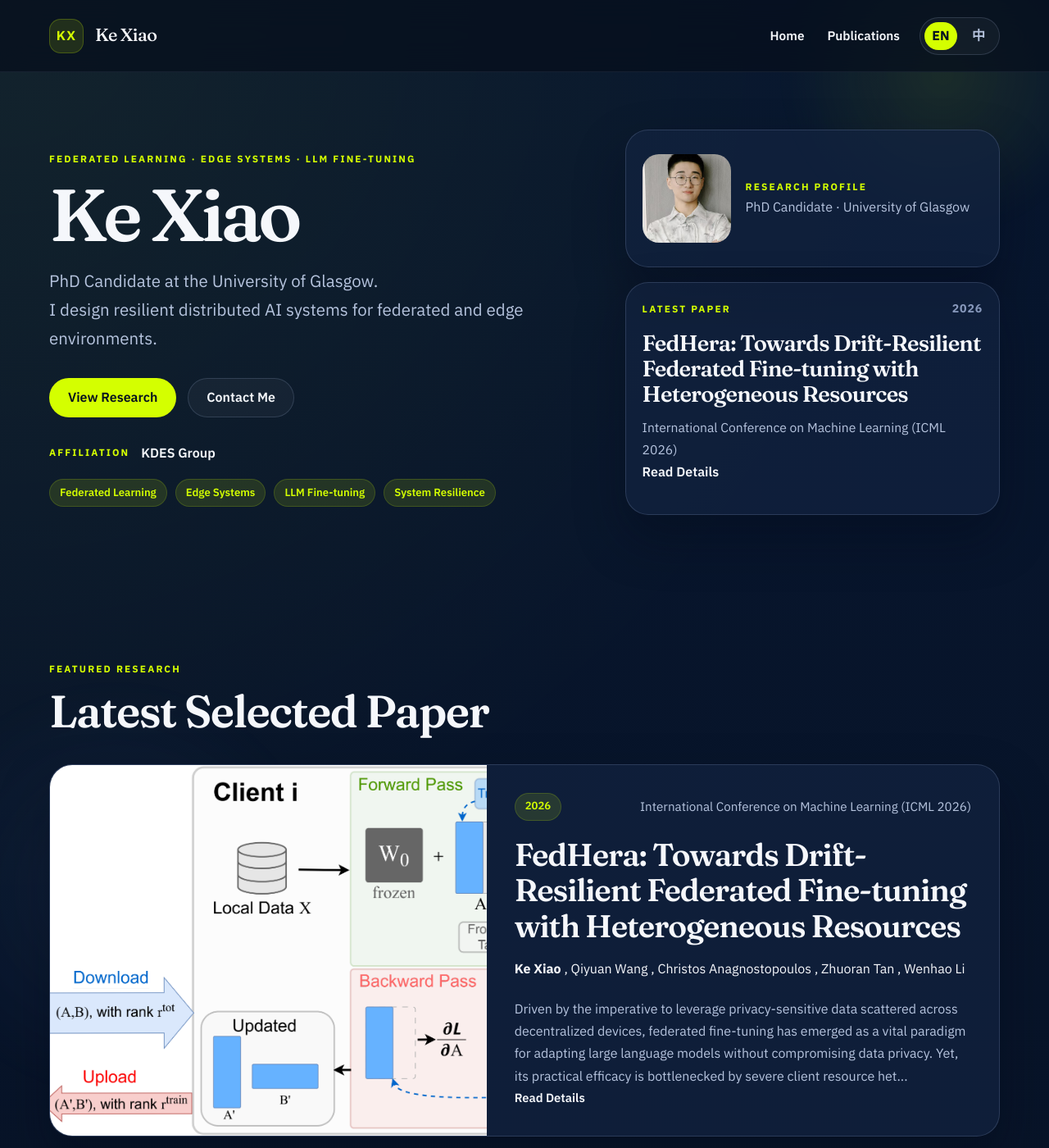
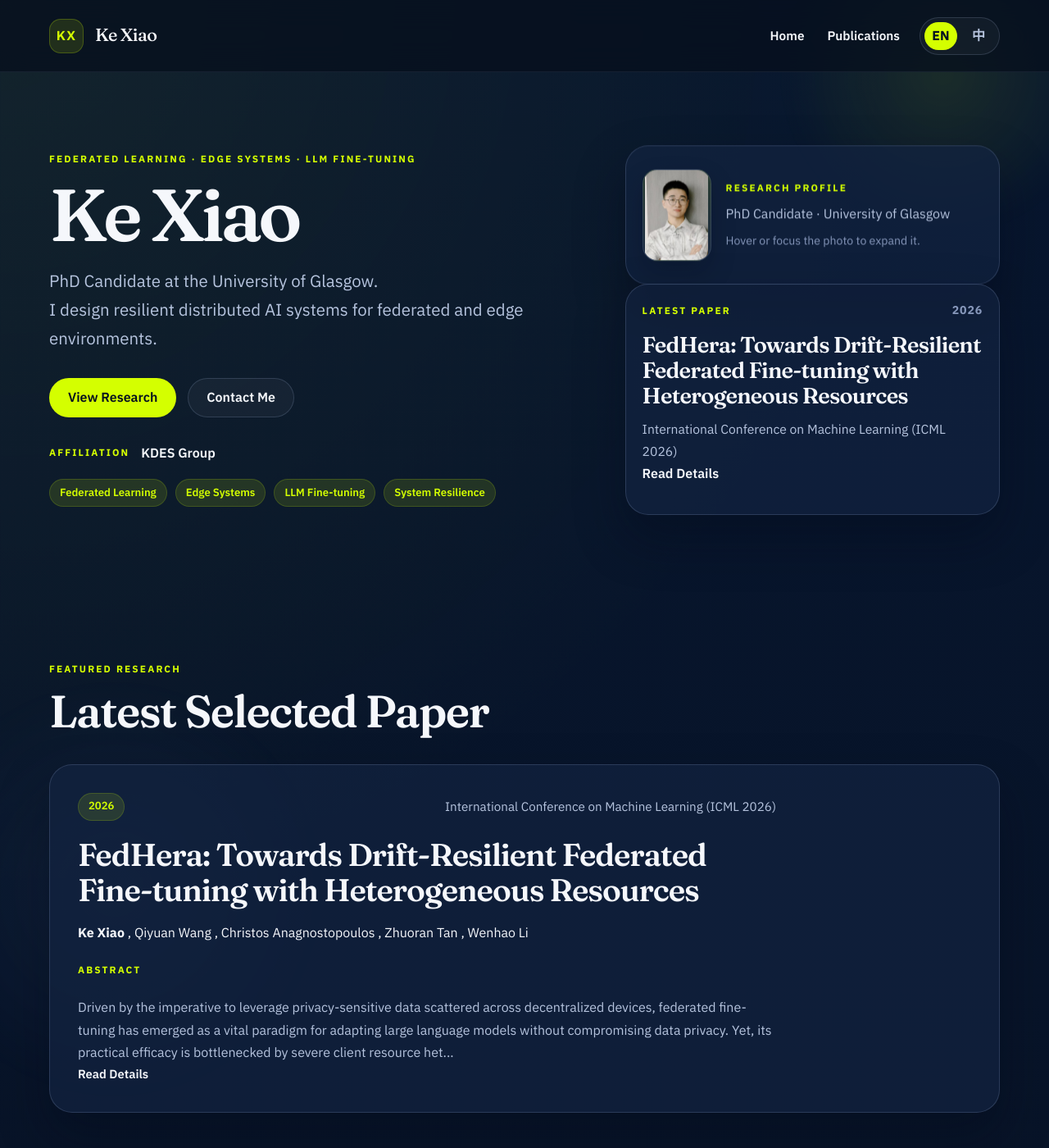
Before and after one commit to shock-xiaoke/shock-xiaoke.github.io, a Jekyll site: the page built from index.html, in a window 1280 px wide and 1400 px high. Shown: the whole window at 82% size. Built offline with Jekyll 4.4.1, drawn with Linux system fonts in a browser that asks for light colours; nearby versions of some CDN libraries.

Commit message:
new look ver0.1

```diff
--- a/assets/css/style.css
+++ b/assets/css/style.css
@@ -454,22 +454,56 @@
 
 .portrait-card {
     display: grid;
-    grid-template-columns: 108px 1fr;
+    grid-template-columns: 84px 1fr;
     gap: 18px;
     align-items: center;
+    overflow: visible;
+    transition: grid-template-columns 0.28s ease, border-color 0.22s ease, transform 0.22s ease;
 }
 
 .portrait-media {
-    aspect-ratio: 1;
-    border-radius: 20px;
+    aspect-ratio: 3 / 4;
+    justify-self: start;
+    width: 100%;
+    border-radius: 18px;
     overflow: hidden;
-    background: linear-gradient(180deg, rgba(212, 255, 0, 0.16), rgba(255, 255, 255, 0.02));
+    background: linear-gradient(180deg, rgba(212, 255, 0, 0.14), rgba(255, 255, 255, 0.04));
+    border: 1px solid rgba(190, 210, 255, 0.14);
+    box-shadow: 0 14px 30px rgba(3, 10, 23, 0.22);
+    transition: transform 0.28s ease, box-shadow 0.28s ease, border-color 0.28s ease;
+    transform-origin: top left;
+    position: relative;
+    z-index: 1;
+    cursor: zoom-in;
 }
 
 .portrait-media img {
     width: 100%;
     height: 100%;
-    object-fit: cover;
+    object-fit: contain;
+    object-position: top center;
+}
+
+.portrait-copy {
+    display: grid;
+    gap: 8px;
+}
+
+.portrait-hint {
+    color: var(--text-muted);
+    font-size: 0.88rem;
+}
+
+.portrait-card:hover,
+.portrait-card:focus-within {
+    grid-template-columns: 176px 1fr;
+}
+
+.portrait-card:hover .portrait-media,
+.portrait-card:focus-within .portrait-media {
+    transform: translateY(-4px);
+    border-color: rgba(212, 255, 0, 0.26);
+    box-shadow: 0 20px 42px rgba(3, 10, 23, 0.34);
 }
 
 .portrait-role,
@@ -528,33 +562,16 @@
 }
 
 .feature-card {
-    display: grid;
-    grid-template-columns: minmax(0, 0.92fr) minmax(0, 1.08fr);
-    gap: 0;
     overflow: hidden;
-}
-
-.feature-card__media {
-    min-height: 100%;
-    background: linear-gradient(180deg, rgba(212, 255, 0, 0.08), rgba(255, 255, 255, 0.02));
-}
-
-.feature-card__media img,
-.feature-card__placeholder {
-    width: 100%;
-    height: 100%;
-    min-height: 360px;
-    object-fit: cover;
-}
-
-.feature-card__placeholder {
-    background:
-        radial-gradient(circle at 30% 30%, rgba(212, 255, 0, 0.18), transparent 38%),
-        linear-gradient(135deg, rgba(255, 255, 255, 0.05), rgba(255, 255, 255, 0));
 }
 
 .feature-card__body {
     padding: 34px;
+    max-width: 920px;
+}
+
+.feature-card__label {
+    margin-top: 22px;
 }
 
 .feature-venue {
@@ -867,16 +884,47 @@
 }
 
 .paper-figure {
-    display: flex;
-    align-items: center;
-    justify-content: center;
+    padding: 22px;
 }
 
-.paper-figure img {
-    width: 100%;
-    border-radius: 18px;
+.paper-figure__viewport {
+    overflow: auto;
+    min-height: 360px;
+    max-height: min(72vh, 560px);
+    border-radius: 20px;
     border: 1px solid rgba(190, 210, 255, 0.18);
-    background: rgba(255, 255, 255, 0.96);
+    background:
+        linear-gradient(180deg, rgba(255, 255, 255, 0.96), rgba(246, 249, 255, 0.98));
+    cursor: grab;
+    touch-action: none;
+    user-select: none;
+    scrollbar-width: thin;
+    scrollbar-color: rgba(7, 22, 47, 0.36) rgba(190, 210, 255, 0.14);
+}
+
+.paper-figure__viewport.is-dragging {
+    cursor: grabbing;
+}
+
+.paper-figure__surface {
+    display: inline-block;
+    min-width: 100%;
+    min-height: 100%;
+}
+
+.paper-figure__surface img {
+    display: block;
+    width: auto;
+    height: auto;
+    max-width: none;
+    min-width: 100%;
+    min-height: 100%;
+}
+
+.paper-figure__hint {
+    margin-top: 12px;
+    color: var(--text-secondary);
+    font-size: 0.9rem;
 }
 
 .paper-markdown > * + * {
@@ -955,6 +1003,12 @@
     outline-offset: 3px;
 }
 
+.portrait-media:focus-visible,
+.paper-figure__viewport:focus-visible {
+    outline: 2px solid rgba(212, 255, 0, 0.66);
+    outline-offset: 4px;
+}
+
 @media (max-width: 1120px) {
     .pub-grid {
         grid-template-columns: repeat(2, minmax(0, 1fr));
@@ -967,7 +1021,6 @@
 
 @media (max-width: 920px) {
     .hero-grid,
-    .feature-card,
     .about-grid,
     .paper-content-grid,
     .page-hero__inner {
@@ -1056,6 +1109,15 @@
         grid-template-columns: 1fr;
     }
 
+    .portrait-card:hover,
+    .portrait-card:focus-within {
+        grid-template-columns: 1fr;
+    }
+
+    .portrait-media {
+        width: min(180px, 100%);
+    }
+
     .feature-card__body,
     .paper-hero,
     .paper-abstract,
--- a/index.html
+++ b/index.html
@@ -42,13 +42,16 @@
 
         <div class="hero-aside">
             <article class="portrait-card glass-panel reveal">
-                <div class="portrait-media">
+                <div class="portrait-media" tabindex="0" data-aria-en="Expand portrait preview"
+                    data-aria-cn="展开照片预览">
                     <img src="{{ '/assets/photo/ke_photo.jpg' | relative_url }}" alt="Portrait of Ke Xiao">
                 </div>
                 <div class="portrait-copy">
                     <p class="mini-label" data-i18n="hero.profile_label">{{ site.data.i18n.en.hero.profile_label }}</p>
                     <p class="portrait-role" data-en="PhD Candidate · University of Glasgow"
                         data-cn="博士研究生 · 格拉斯哥大学">PhD Candidate · University of Glasgow</p>
+                    <p class="portrait-hint" data-en="Hover or focus the photo to expand it."
+                        data-cn="将鼠标悬停在照片上，或聚焦后展开查看。">Hover or focus the photo to expand it.</p>
                 </div>
             </article>
 
@@ -83,14 +86,7 @@
             </div>
         </div>
 
-        <article class="feature-card glass-panel reveal">
-            <div class="feature-card__media">
-                {% if featured_pub.cover %}
-                <img src="{{ featured_pub.cover | relative_url }}" alt="{{ featured_pub.title }}">
-                {% else %}
-                <div class="feature-card__placeholder"></div>
-                {% endif %}
-            </div>
+        <article class="feature-card feature-card--text glass-panel reveal">
             <div class="feature-card__body">
                 <div class="feature-card__meta">
                     <span class="feature-tag">{{ featured_pub.pub_date }}</span>
@@ -112,6 +108,8 @@
                     {% endfor %}
                 </p>
 
+                <p class="mini-label feature-card__label" data-i18n="featured.summary_label">{{
+                    site.data.i18n.en.featured.summary_label }}</p>
                 <p class="feature-card__summary" data-en="{{ featured_pub.abstract | strip_html | strip_newlines | truncate: 300 | escape }}"
                     data-cn="{{ featured_pub.abstract_cn | default: featured_pub.abstract | strip_html | strip_newlines | truncate: 170 | escape }}">
                     {{ featured_pub.abstract | strip_html | strip_newlines | truncate: 300 }}
```
Also changed, not shown: _layouts/default.html (+54 -0 lines), _layouts/post.html (+11 -1 lines).
